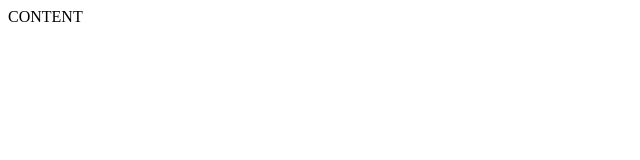
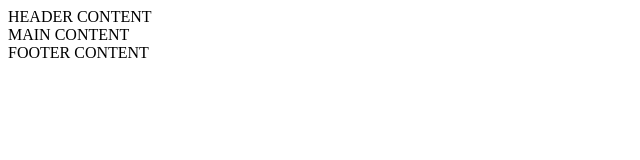
Before and after one commit to ugnekiev/39-grupe-astronautas, a website: page index.html in a window 1280 px wide. Shown: the whole page, without its empty margins (0-640 px from the left). Drawn offline with Linux system fonts and the light colour scheme.

Commit message:
Layout structure

```diff
--- a/index.html
+++ b/index.html
@@ -7,6 +7,10 @@
     <title>Astronautas</title>
 </head>
 <body>
-   CONTENT
+   <header>HEADER CONTENT</header>
+
+   <main>MAIN CONTENT</main>
+
+   <footer>FOOTER CONTENT</footer>
 </body>
 </html>
```
